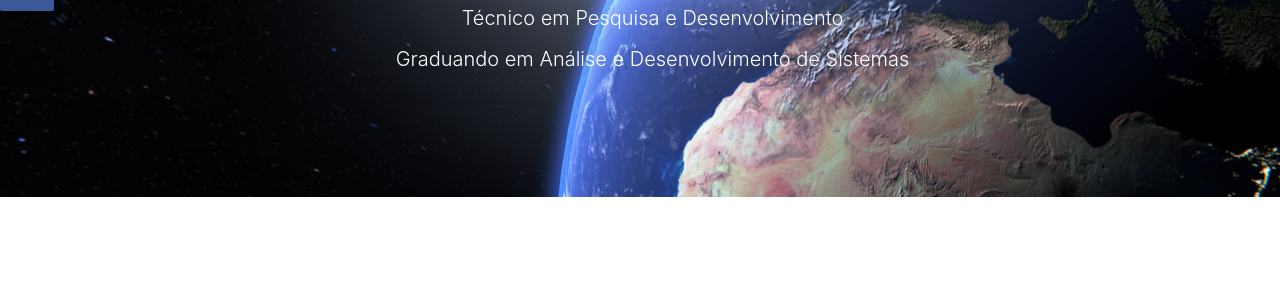
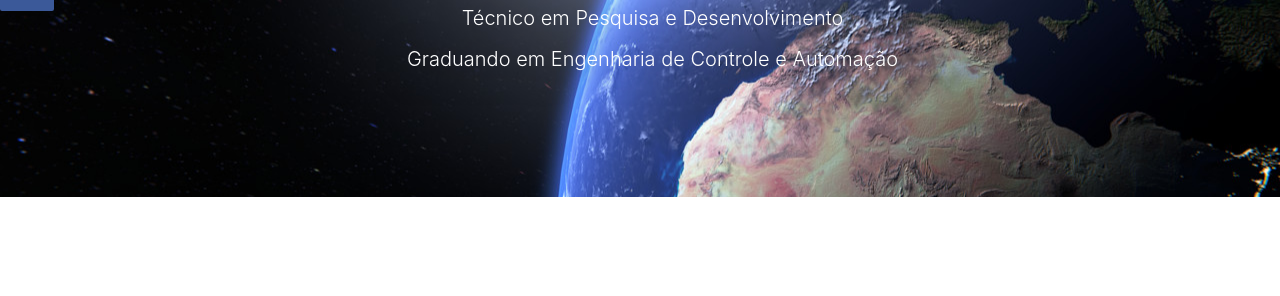
Before and after one commit to joaocerqueirajr/joaocerqueirajr.github.io, a plain HTML site: page index.html in a window 1280 px wide. Shown: the part 473-769 px from the top of the page. Drawn offline with nearby package versions, Linux system fonts and the light colour scheme.

Commit message:
Update index.html

```diff
--- a/index.html
+++ b/index.html
@@ -27,7 +27,7 @@
 		    <img class="perfil scrollspy" src="images/profile/profile.jpg" id="perfil" alt="perfil">
             <h4 class="header col s12 m12 l12 xl12 light center" id="font-header">João Carlos S. C. Junior</h4>
 		    <h6 class="header col s12 m12 l12 xl12 light center" id="font-header">Técnico em Pesquisa e Desenvolvimento</h6>
-		    <h6 class="header col s12 m12 l12 xl12 light center" id="font-header">Graduando em Análise e Desenvolvimento de Sistemas</h6>
+		    <h6 class="header col s12 m12 l12 xl12 light center" id="font-header">Graduando em Engenharia de Controle e Automação</h6>
 		  </div>
         </div>
       </div>
```
